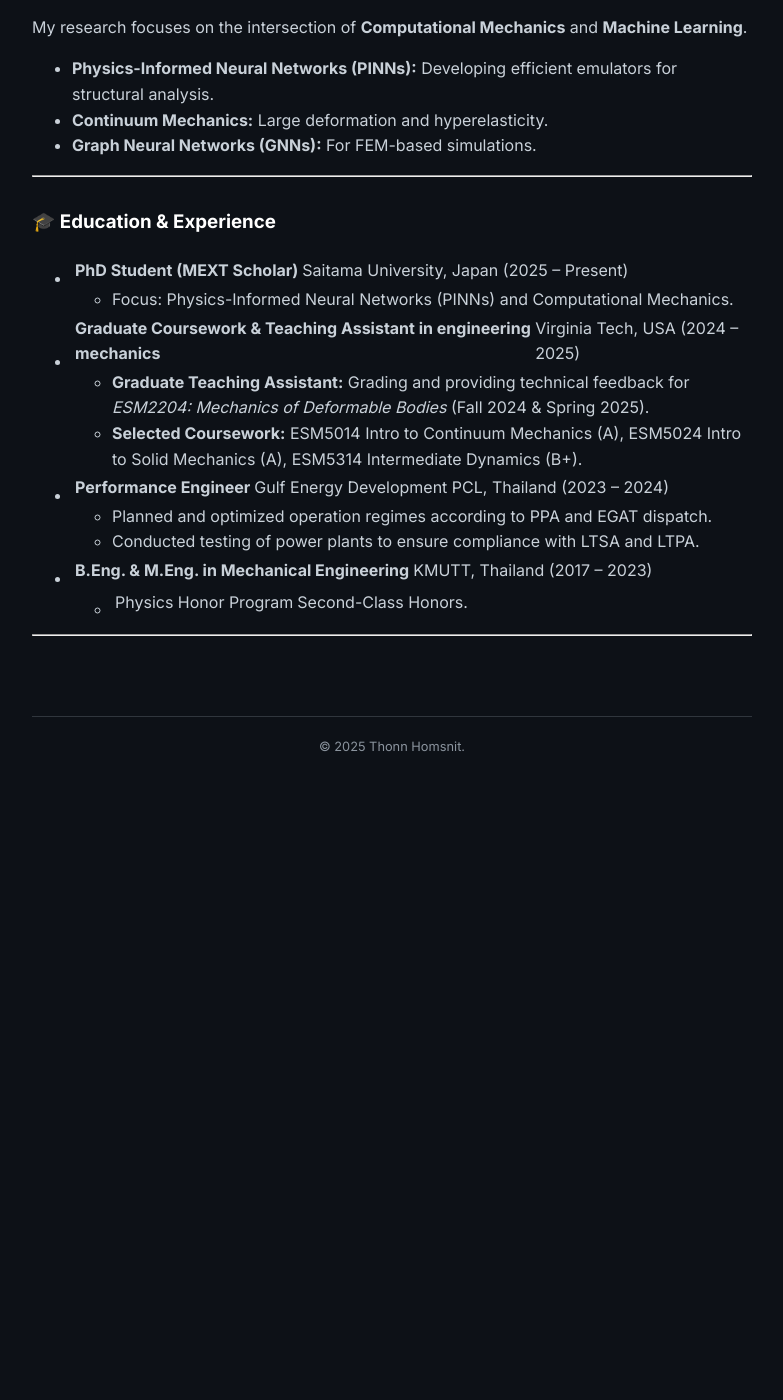
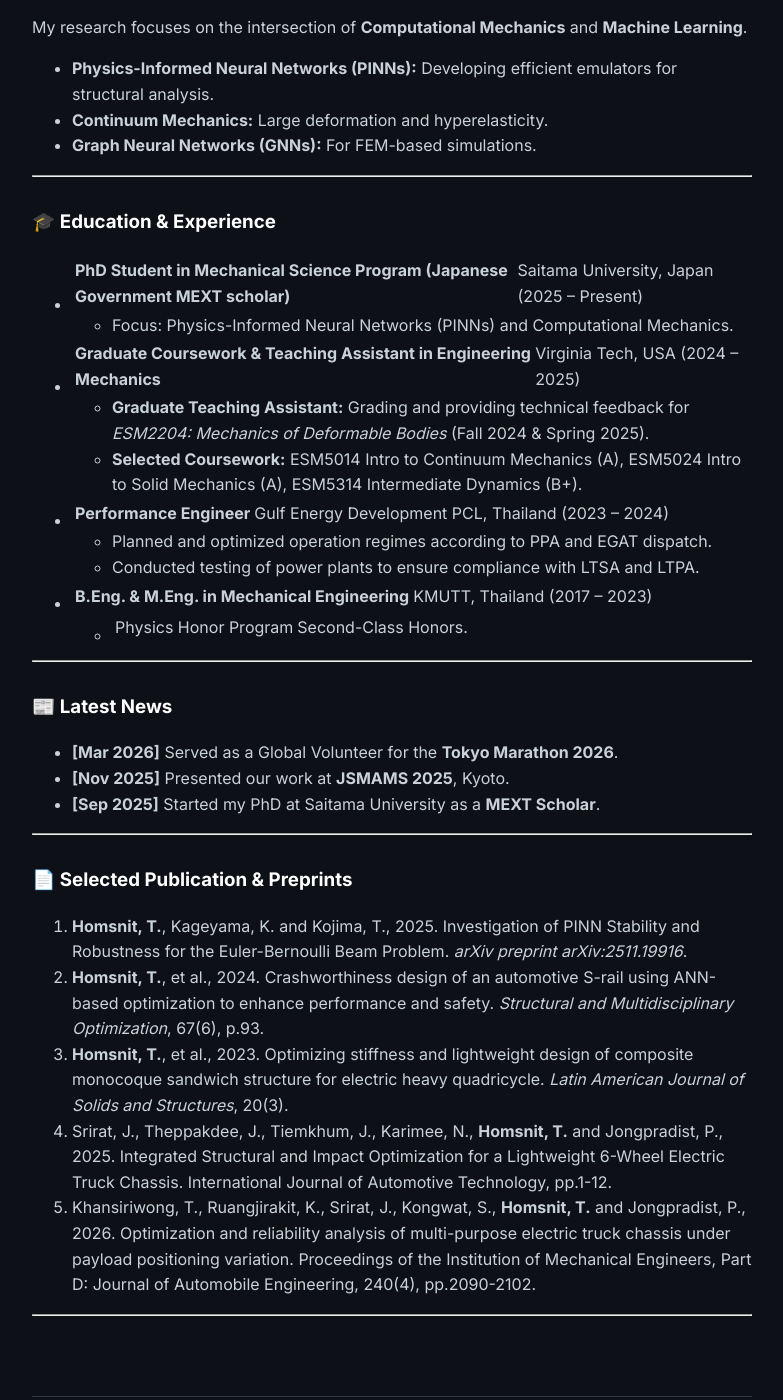
Before and after one commit to thonnh/thonnh.github.io, a Jekyll site: the page built from index.md, in a window 1280 px wide and 1400 px high, scrolled down 593 px. Shown: the whole window, without its empty margins (248-1031 px from the left). Built offline with Jekyll 4.4.1, drawn with Linux system fonts in a browser that asks for light colours; before the commit the page ends 1391 px from its top, so only the background shows below that.

Commit message:
Revise education section and add news and publications
Updated education and experience details, added latest news and selected publications sections.

```diff
--- a/index.md
+++ b/index.md
@@ -20,10 +20,10 @@ My research focuses on the intersection of **Computational Mechanics** and **Mac
 
 ### 🎓 Education & Experience
 
-* **PhD Student (MEXT Scholar)** | Saitama University, Japan (2025 – Present)
+* **PhD Student in Mechanical Science Program (Japanese Government MEXT scholar)** | Saitama University, Japan (2025 – Present)
   * Focus: Physics-Informed Neural Networks (PINNs) and Computational Mechanics.
 
-* **Graduate Coursework & Teaching Assistant in engineering mechanics** | Virginia Tech, USA (2024 – 2025)
+* **Graduate Coursework & Teaching Assistant in Engineering Mechanics** | Virginia Tech, USA (2024 – 2025)
   * **Graduate Teaching Assistant:** Grading and providing technical feedback for *ESM2204: Mechanics of Deformable Bodies* (Fall 2024 & Spring 2025).
   * **Selected Coursework:** ESM5014 Intro to Continuum Mechanics (A), ESM5024 Intro to Solid Mechanics (A), ESM5314 Intermediate Dynamics (B+).
 
@@ -35,3 +35,19 @@ My research focuses on the intersection of **Computational Mechanics** and **Mac
   * Physics Honor Program | Second-Class Honors.
 
 ---
+
+### 📰 Latest News
+* **[Mar 2026]** Served as a Global Volunteer for the **Tokyo Marathon 2026**.
+* **[Nov 2025]** Presented our work at **JSMAMS 2025**, Kyoto.
+* **[Sep 2025]** Started my PhD at Saitama University as a **MEXT Scholar**.
+
+---
+
+### 📄 Selected Publication & Preprints
+1. **Homsnit, T.**, Kageyama, K. and Kojima, T., 2025. Investigation of PINN Stability and Robustness for the Euler-Bernoulli Beam Problem. *arXiv preprint arXiv:2511.19916*.
+2. **Homsnit, T.**, et al., 2024. Crashworthiness design of an automotive S-rail using ANN-based optimization to enhance performance and safety. *Structural and Multidisciplinary Optimization*, 67(6), p.93.
+3. **Homsnit, T.**, et al., 2023. Optimizing stiffness and lightweight design of composite monocoque sandwich structure for electric heavy quadricycle. *Latin American Journal of Solids and Structures*, 20(3).
+4. Srirat, J., Theppakdee, J., Tiemkhum, J., Karimee, N., **Homsnit, T.** and Jongpradist, P., 2025. Integrated Structural and Impact Optimization for a Lightweight 6-Wheel Electric Truck Chassis. International Journal of Automotive Technology, pp.1-12.
+5. Khansiriwong, T., Ruangjirakit, K., Srirat, J., Kongwat, S., **Homsnit, T.** and Jongpradist, P., 2026. Optimization and reliability analysis of multi-purpose electric truck chassis under payload positioning variation. Proceedings of the Institution of Mechanical Engineers, Part D: Journal of Automobile Engineering, 240(4), pp.2090-2102.
+
+---
```
